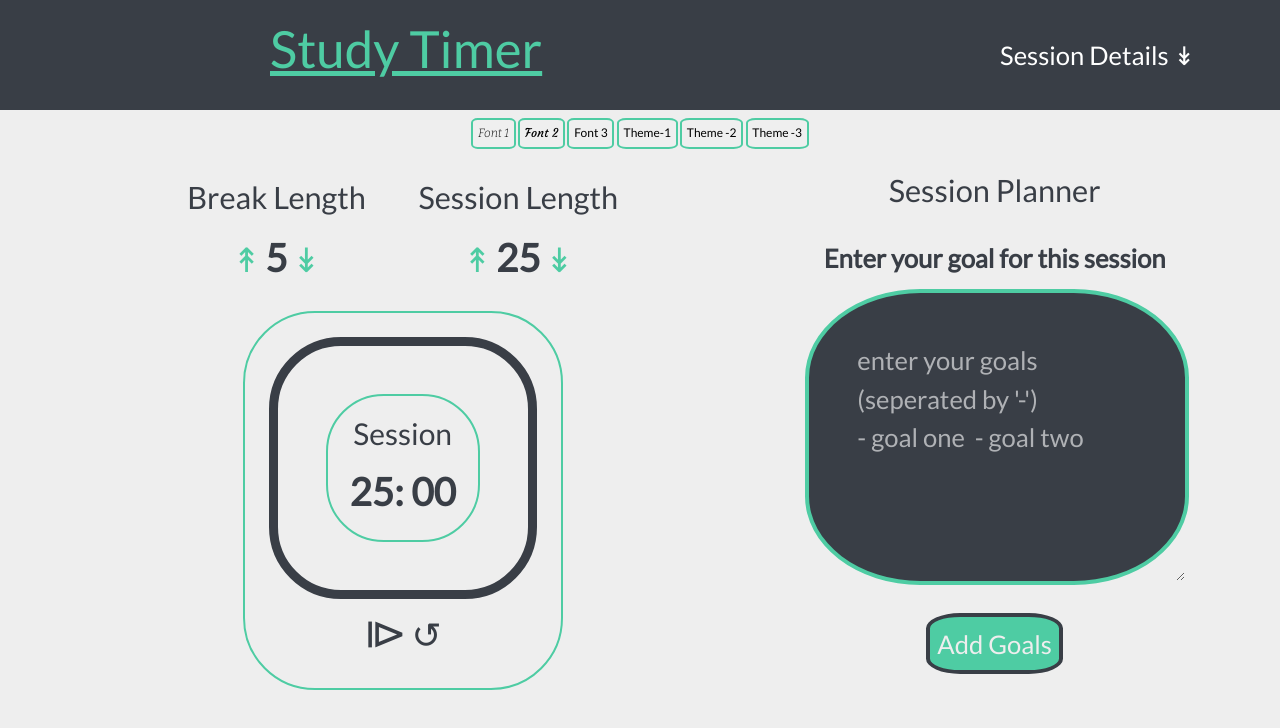
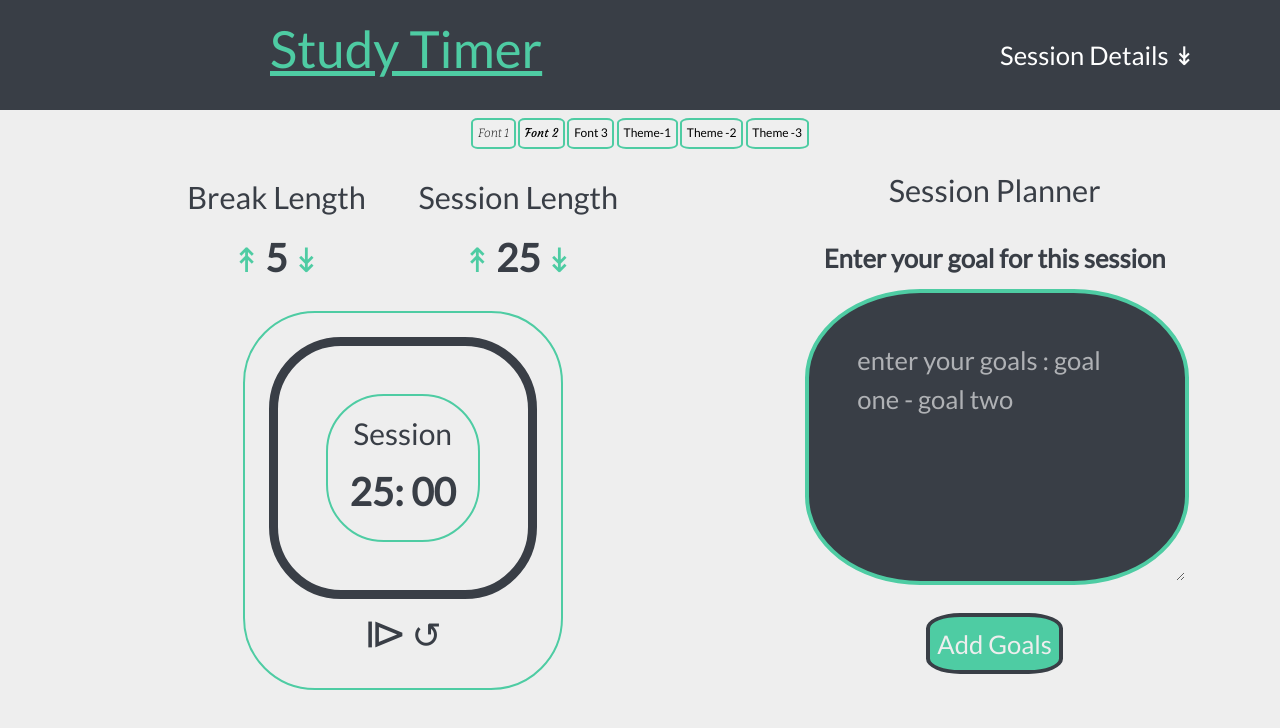
Before and after one commit to guruc-134/Pomodoro-Timer, a website: page index.html in a window 1280 px wide. Drawn offline with nearby package versions, Linux system fonts and the light colour scheme.

Commit message:
Update index.html

```diff
--- a/index.html
+++ b/index.html
@@ -113,7 +113,7 @@
                 </h4>
                 <div id="planner">
                     <label class='label_heading_small' for="aim_bar">Enter your goal for this session</label><br>
-                    <textarea id='aim_bar' name='goals' type="text" rows='5' cols='25' placeholder="enter your goals (seperated by '-')                      - goal one  - goal two" required></textarea>
+                    <textarea id='aim_bar' name='goals' type="text" rows='5' cols='25' placeholder="enter your goals : goal one - goal two" required></textarea>
                     <br>
                     <button id="planner_btn">
                         Add Goals
```
